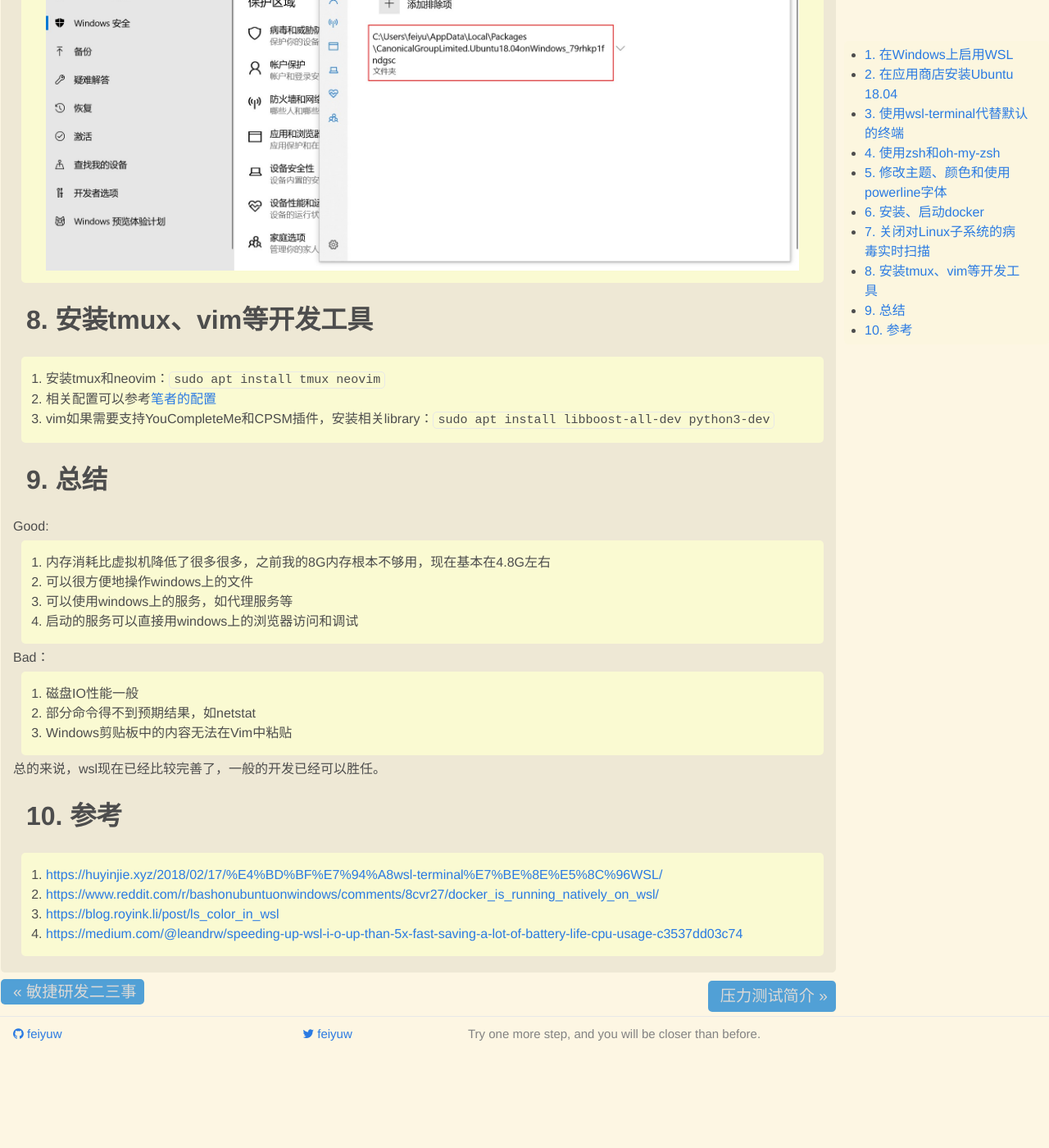
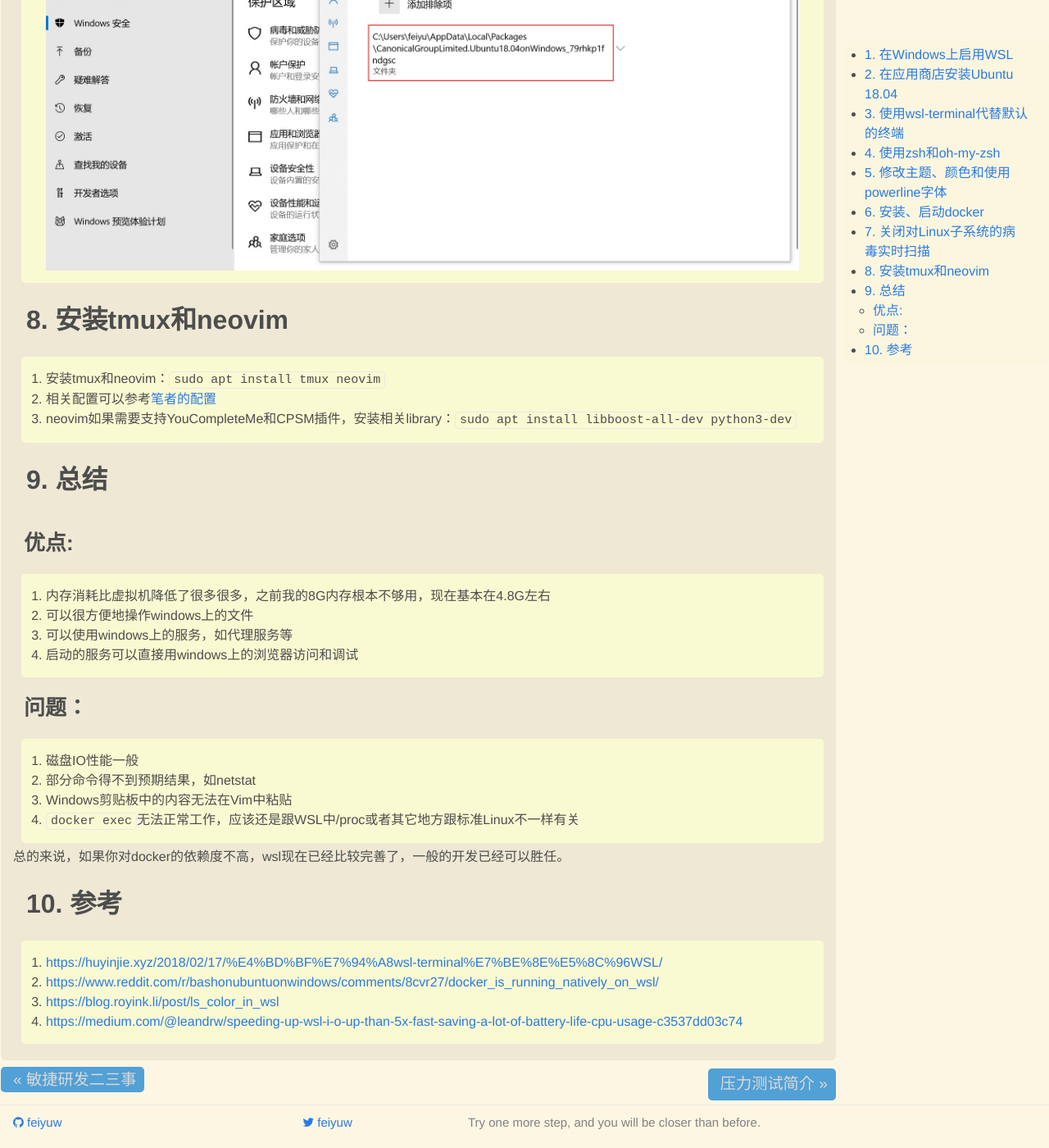
Before and after one commit to feiyuw/feiyuw.github.io, a Jekyll site: the page built from _posts/2018-10-29-setup-wsl-on-win10.md, in a window 1280 px wide and 1400 px high, scrolled down 6227 px. Shown: the whole window at 82% size. Built offline with Jekyll 4.4.1, drawn with Linux system fonts in a browser that asks for light colours; nearby versions of some CDN libraries; comment, search, counter and statistics services are not loaded; before the commit the page ends 7520 px from its top, so only the background shows below that.

Commit message:
update one blog

```diff
--- a/_posts/2018-10-29-setup-wsl-on-win10.md
+++ b/_posts/2018-10-29-setup-wsl-on-win10.md
@@ -109,28 +109,29 @@
 1. 打开设置 -> 更新和安全 -> Windows安全 -> 病毒和威胁防护，点击病毒和威胁防护设置，点击添加或删除排除项，将上面的目录加入到排除项中。
 ![antirus]({{ site.url }}/assets/wsl/antirus.png)
 
-## 8. 安装tmux、vim等开发工具
+## 8. 安装tmux和neovim
 
 1. 安装tmux和neovim：`sudo apt install tmux neovim`
 1. 相关配置可以参考[笔者的配置](https://github.com/feiyuw/vim.d/)
-1. vim如果需要支持YouCompleteMe和CPSM插件，安装相关library：`sudo apt install libboost-all-dev python3-dev`
+1. neovim如果需要支持YouCompleteMe和CPSM插件，安装相关library：`sudo apt install libboost-all-dev python3-dev`
 
 ## 9. 总结
 
-Good:
+### 优点:
 
 1. 内存消耗比虚拟机降低了很多很多，之前我的8G内存根本不够用，现在基本在4.8G左右
 1. 可以很方便地操作windows上的文件
 1. 可以使用windows上的服务，如代理服务等
 1. 启动的服务可以直接用windows上的浏览器访问和调试
 
-Bad：
+### 问题：
 
 1. 磁盘IO性能一般
 1. 部分命令得不到预期结果，如netstat
 1. Windows剪贴板中的内容无法在Vim中粘贴
+1. `docker exec`无法正常工作，应该还是跟WSL中/proc或者其它地方跟标准Linux不一样有关
 
-总的来说，wsl现在已经比较完善了，一般的开发已经可以胜任。
+总的来说，如果你对docker的依赖度不高，wsl现在已经比较完善了，一般的开发已经可以胜任。
 
 ## 10. 参考
 
```
